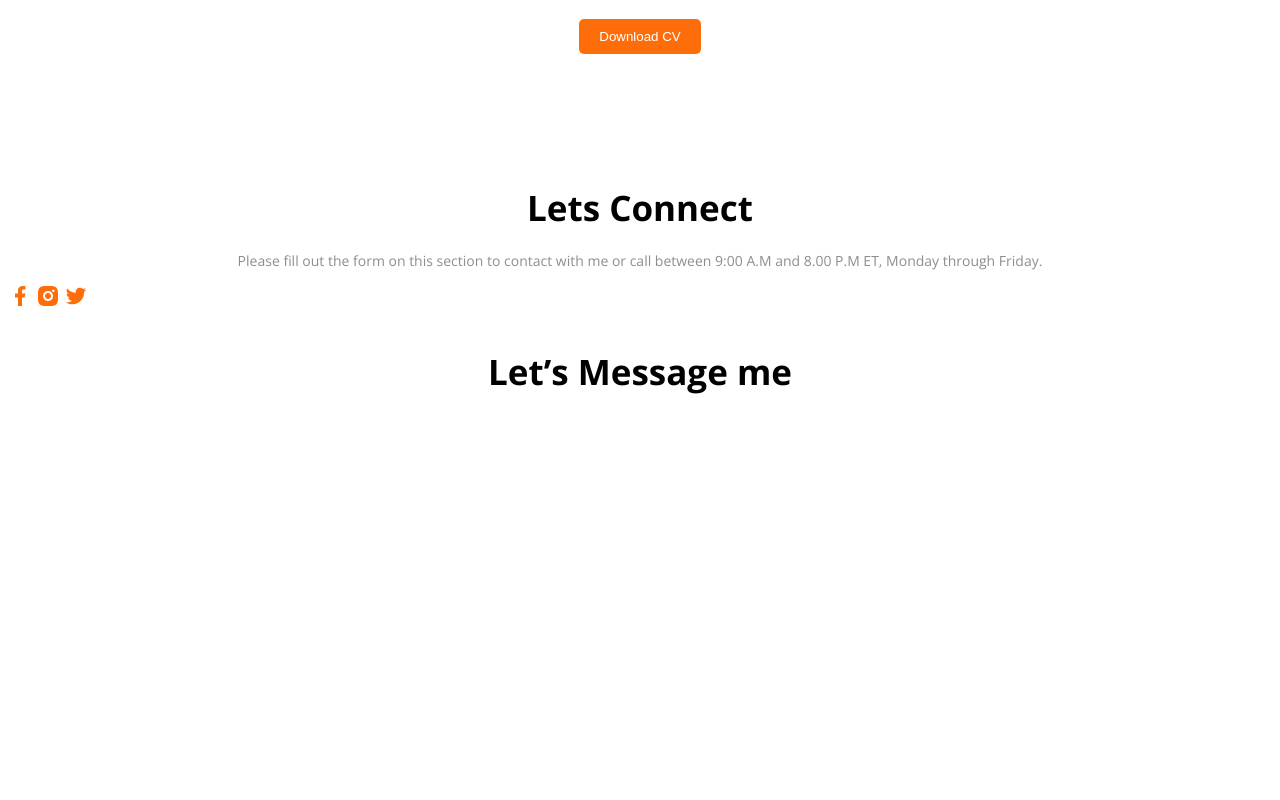
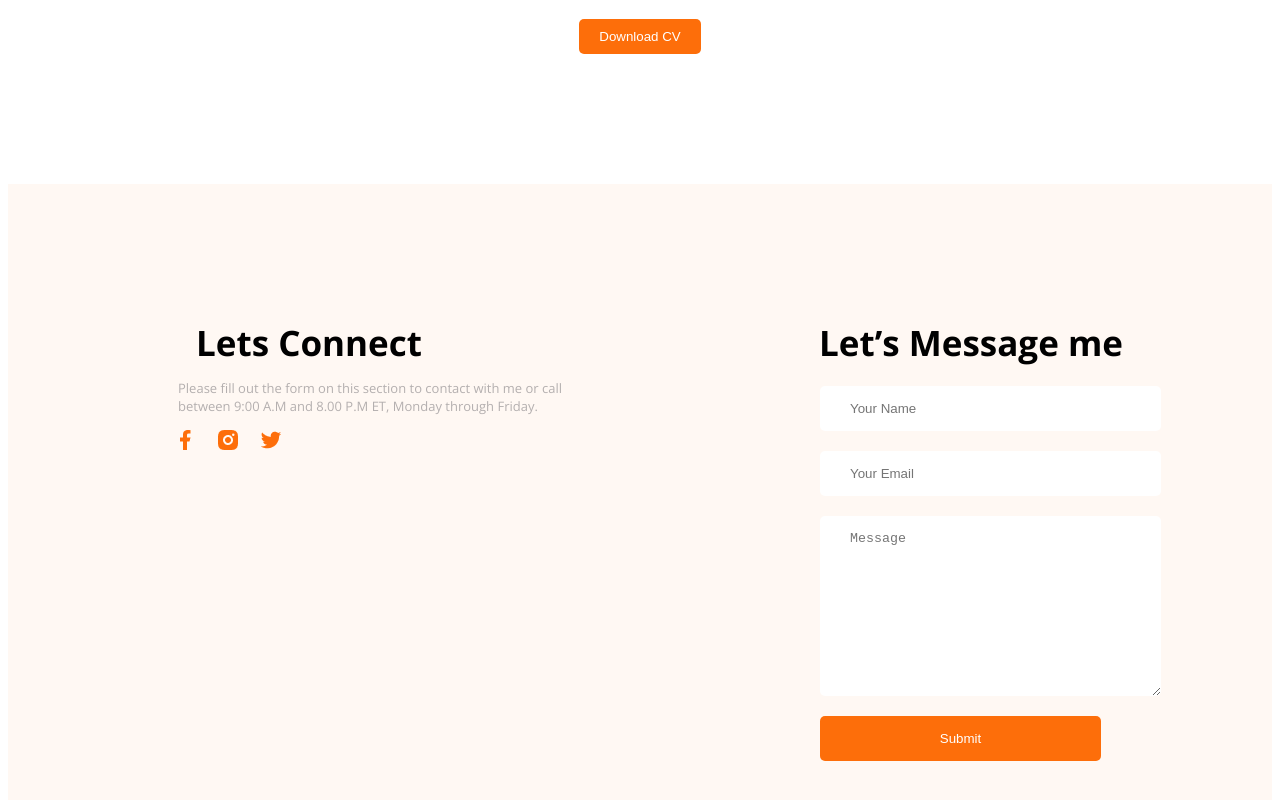
Before and after one commit to afsana43/developer-portfolio, a plain HTML site: page index.html in a window 1280 px wide. Shown: the part 2514-3314 px from the top of the page. Before the commit the page ends 2917 px from the top, so only its background shows below. Drawn offline with nearby package versions, Linux system fonts and the light colour scheme.

Commit message:
footer section done

```diff
--- a/index.html
+++ b/index.html
@@ -164,7 +164,7 @@
   <footer>
     <div class="footer-column">
       <h3 class="section-title">Lets Connect</h3>
-      <p class="section-desc">Please fill out the form on this section to contact with me or call between 9:00 A.M and
+      <p class="footer-section-desc">Please fill out the form on this section to contact with me or call between 9:00 A.M and
         8.00 P.M ET, Monday through Friday.</p>
         <div class="social-icon">
        <a href=""> <img src="/images/icons/facebook.png" alt=""></a>
@@ -174,6 +174,13 @@
     </div>
     <div class="footer-column">
    <h3 class="section-title">Let’s Message me</h3>
+
+   <form class="contact" action="">
+    <input type="text" placeholder="Your Name" name="" id="">
+    <input type="text" placeholder="Your Email" name="" id="">
+    <textarea name="" placeholder="Message" id="" cols="30" rows="10"></textarea>
+    <input class="btn-primary" type="submit" value="Submit">
+   </form>
     </div>
   </footer>
 </body>
--- a/style.css
+++ b/style.css
@@ -187,6 +187,35 @@ main section{
     margin-top: 35px;
 }
 /* footer section */
-.social-icon{
-
+footer{
+    display: flex;
+    gap: 100px;
+    background: #FFF8F3;
+    padding: 100px 20px;
 }
+.footer-section-desc{
+    font-size: 13px;
+    color: #b4afaf;
+    text-align: left;
+    width: 400px;
+    margin-left: 150px;
+}
+.footer-column{
+    width: 50%;
+}
+.social-icon {
+    margin-left: 130px;
+}
+.social-icon a{
+    margin-left: 15px;
+}
+.contact input,textarea{
+ display: block;
+margin-bottom: 20px;
+padding: 15px 30px;
+width: 50%;
+margin-top: 20px;
+margin-left: 130px;
+border: 0;
+border-radius: 5px;
+}
```
